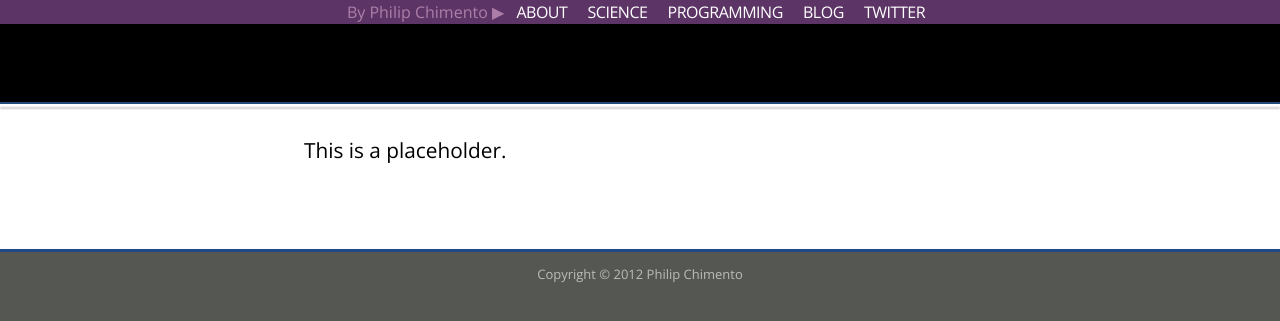
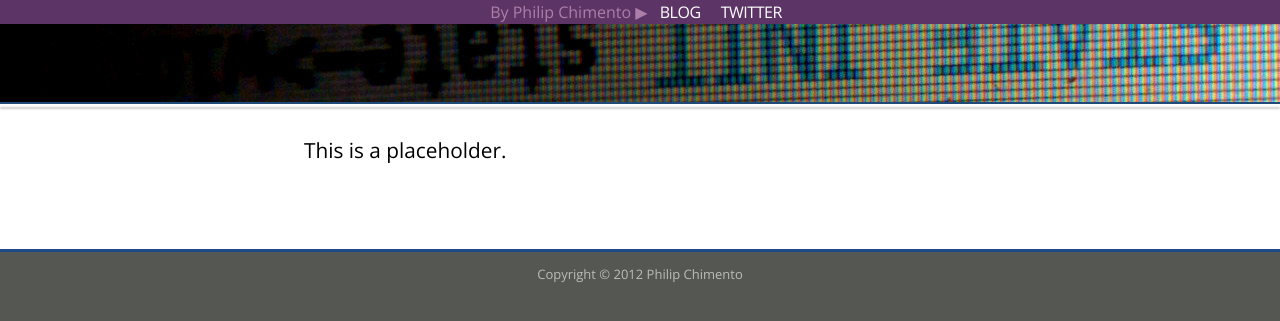
Before and after one commit to ptomato/ptomato.github.com, a Jekyll site: the page built from index.html, in a window 1280 px wide. Shown: the top 321 px of the page. Built offline with Jekyll 4.4.1, drawn with Linux system fonts in a browser that asks for light colours; some web fonts are replaced.

Commit message:
Placeholder site

```diff
--- a/_includes/mainmenu.html
+++ b/_includes/mainmenu.html
@@ -1,9 +1,6 @@
 <div class="main menu">
   <p>By Philip Chimento &#x25B6;</p>
   <ul>
-    <li><a href="/about/about-me-bio.html">About</a></li>
-    <li><a href="/science/science-projects.html">Science</li>
-    <li><a href="/opensource/projects.html">Programming</a></li>
     <li><a href="http://ptomato.wordpress.com" target="_blank">Blog</a></li>
     <li><a href="https://twitter.com/therealptomato" target="_blank">Twitter</a></li>
   </ul>
```
Also changed, not shown: favicon.png (added), images/header.jpg (added).
